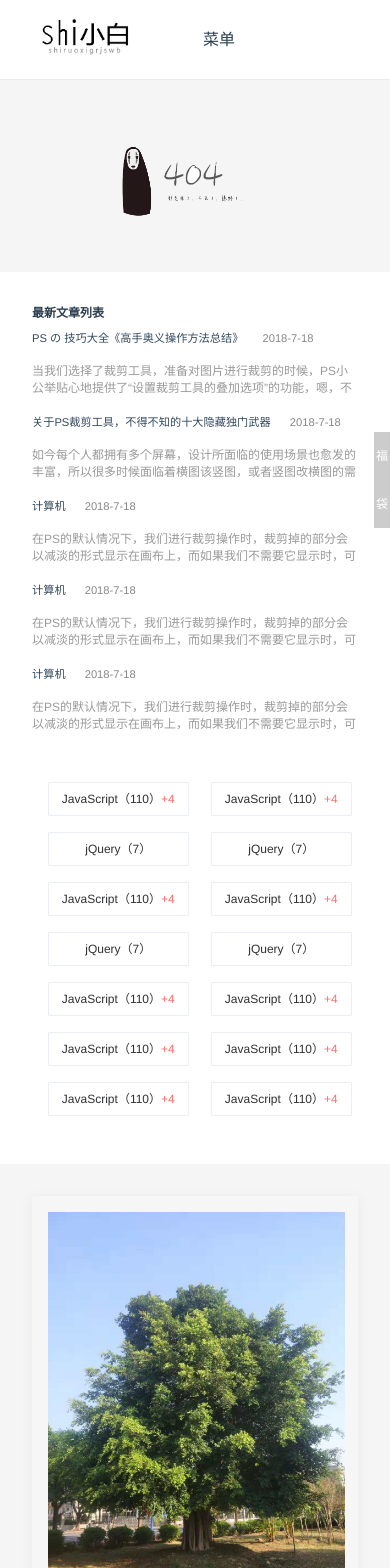
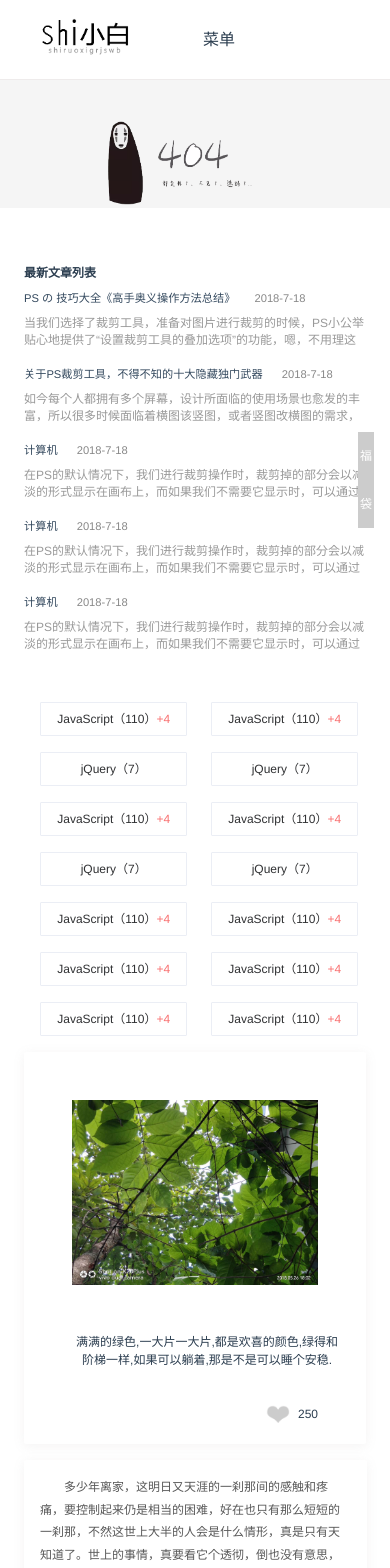
Before and after one commit to ShiRuoXi/blog-system, a Vue app: page /notes in a window 390 px wide. Shown: the top 1568 px of the page. Built offline with nearby package versions, Linux system fonts and the light colour scheme.

Commit message:
首页改为滚动屏，优化置顶页面缓慢上升的细节

```diff
--- a/package.json
+++ b/package.json
@@ -13,6 +13,7 @@
     "element-ui": "^2.4.6",
     "jquery": "^3.3.1",
     "vue": "^2.5.2",
+    "vue-awesome-swiper": "^3.1.3",
     "vue-router": "^3.0.1"
   },
   "devDependencies": {
--- a/src/App.vue
+++ b/src/App.vue
@@ -32,6 +32,7 @@
 
 <script>
   import mymenu from "../src/components/mymenu";
+  import $ from 'jquery'
   export default {
     name: 'App',
     components: {
@@ -41,18 +42,18 @@
       window.addEventListener('scroll', function() {
         var scrollTop = window.pageYOffset || document.documentElement.scrollTop || document.body.scrollTop;
         if (scrollTop > 0) {
-          document.getElementById("backtop").style.top = "-270px";
+          document.getElementById("backtop").style.top = "-270px"; //下垂的高度
         } else {
-          document.getElementById("backtop").style.top = "-900px";
+          document.getElementById("backtop").style.top = "-900px"; //上拉的高度
         }
       })
     },
     methods: {
       backHead: function() {
-        document.getElementById("backtop").style.top = "-900px";
-        document.documentElement.scrollTop = 0;
-        document.body.scrollTop = 0;
-        window.pageYOffset = 0;
+        var scrollTop = document.documentElement.scrollTop || document.body.scrollTop;
+        $('html,body').animate({
+          scrollTop: 0
+        }, 300)
       }
     }
   }
@@ -65,6 +66,7 @@
     /* line-height: 6rem; */
     padding: 0px !important;
     border-bottom: 1px solid rgb(238, 235, 235);
+    background-color: transparent;
   }
   .active {
     top: -270px !important;
@@ -143,7 +145,7 @@
     position: absolute;
     z-index: 999;
     top: 27rem;
-    right: 0;
+    right: 1rem;
   }
   .calendar {
     width: 1rem;
--- a/src/components/HomeArticle.vue
+++ b/src/components/HomeArticle.vue
@@ -107,14 +107,14 @@
     text-align: left;
     margin-left: 4rem;
     margin-right: 1rem;
-    padding-top: 4rem;
+    padding-top: 0rem;
   }
   .dt_text {
     padding-left: 1rem;
     color: #888;
   }
   .article {
-    margin: 2rem 0rem;
+    margin: 1.5rem 0rem;
   }
   .article dt {
     text-decoration: none;
@@ -122,7 +122,7 @@
     position: relative;
     color: #34495e;
     font-size: 1rem;
-    margin-bottom: 1rem;
+    margin-bottom: 0.5rem;
   }
   .article dd {
     text-decoration: none;
--- a/src/components/PictureAdaptation.vue
+++ b/src/components/PictureAdaptation.vue
@@ -1,17 +1,16 @@
 <template>
   <el-row :gutter="15">
-    <el-col :span="9" :xs="24">
+    <el-col :span="7" :xs="24">
       <div class="grid-content bg-purple best_layout " id="showImg">
         <!-- <h4>一周美图</h4> -->
-        <img id="bestPictures" src="../assets/2.jpg" class="bestPictures" @click="showImg()">
+        <img id="bestPictures" src="../assets/4.jpg" class="bestPictures" style=" width: 72%; padding: 3rem;" >
         <div id="comment">
           <div class="best_texe">满满的绿色,一大片一大片,都是欢喜的颜色,绿得和阶梯一样,如果可以躺着,那是不是可以睡个安稳.</div>
           <div class="like"><img @click="like=!like;count=like?count+1:count-1" :src="like?img2:img1"><span>{{count}}</span></div>
         </div>
       </div>
     </el-col>
-
-    <el-col :span="12" :xs="24">
+    <el-col :span="17" :xs="24">
       <div class="grid-content bg-purple-light">
         <div class="best_layout bestPictures sty_con" style="margin-top:0rem;">
           <p class="sty_con_p">{{name}}</p>
@@ -26,9 +25,7 @@
           <div style="text-align: right;padding-top:1rem;">______ 《万水千山总是情》 三毛</div>
         </div>
       </div>
-
     </el-col>
-
   </el-row>
 </template>
 
@@ -46,26 +43,6 @@
         state: false,
         name: "多少年离家，这明日又天涯的一刹那间的感触和疼痛，要控制起来仍是相当的困难，好在也只有那么短短的一刹那，不然这世上大半的人会是什么情形，真是只有天知道了。世上的事情，真要看它个透彻，倒也没有意思，能哭，总是好事情",
       }
-    },
-    mounted: function() {},
-    methods: {
-      showImg: function() {
-        var whidth = document.documentElement.clientWidth;
-        if (whidth > 500) {
-          var height = document.getElementById("bestPictures").height > 300 ? true : false;
-          if (this.state) {
-            document.getElementById("showImg").classList.remove("showImg");
-            document.getElementById("comment").classList.remove("comment");
-            document.getElementById("showImg").className = "best_layout";
-            document.getElementById("bestPictures").style.width = height ? "80%" : "30%";
-          } else {
-            document.getElementById("showImg").className = "showImg";
-            document.getElementById("comment").className = "comment";
-            document.getElementById("bestPictures").style.width = height ? "30%" : "50%";
-          }
-          this.state = !this.state;
-        }
-      }
     }
   }
 </script>
--- a/src/components/TrillianAstra.vue
+++ b/src/components/TrillianAstra.vue
@@ -30,10 +30,8 @@
                     <a>学习</a>
                     <a>恋爱</a>
                     <a>规划</a>
-                    <a>灵感</a>
                   </div>
                   <div>
-                    <a>学习</a>
                     <a>恋爱</a>
                     <a>规划</a>
                     <a>灵感</a>
@@ -49,12 +47,14 @@
 </template>
 
 <script>
+  import $ from 'jquery'
   export default {
     name: 'TrillianAstra',
     data: function() {
       return {
         chatSwitch: false,
         menuSwitch: false,
+        msgfromfa:['msgfromfa'],
         items: [{
           message: '你好',
           class: 'me'
@@ -78,19 +78,20 @@
       showInfo: function() {
         let state = true;
         var list = this.items;
-        window.addEventListener('scroll', function() {
-          var distance = document.getElementById("shouji").offsetTop || document.getElementById("shouji").body.offsetTop;
-          var scrollTop = document.documentElement.scrollTop || document.body.scrollTop;
-          if (scrollTop> (distance-150) && state) {
-            list.push({
-              message: '很高兴认识你!',
-              class: 'me'
-            });
-            state = false;
-            window.removeEventListener;
-          }
-        })
-        this.items = list;
+        // window.addEventListener('scroll', function() {
+
+        //   var distance = document.getElementById("shouji").offsetTop || document.getElementById("shouji").body.offsetTop;
+        //   var scrollTop = document.documentElement.scrollTop || document.body.scrollTop;
+        //   if (scrollTop > (distance - 150) && state) {
+        //     list.push({
+        //       message: '很高兴认识你!',
+        //       class: 'me'
+        //     });
+        //     state = false;
+        //     window.removeEventListener;
+        //   }
+        // })
+        // this.items = list;
       }
     }
   }
@@ -104,7 +105,7 @@
     width: 3rem;
     height: 2rem;
     display: inline-block;
-    padding: 1rem 0.685rem;
+    padding: 0.685rem;
     /* border: 1px solid #ccc; */
     text-align: center;
     cursor: pointer;
@@ -116,16 +117,16 @@
   .msg_end {
     border-left: 1px solid #dacbb9;
     position: relative;
-    top: -33.05rem;
-    width: 93.1%;
+    top: -29.05rem;
+    width: 92.2%;
     margin-left: 10px;
-    height: 31rem;
+    height: 26rem;
     background-color: rgba(0, 0, 0, 0.5);
   }
   .convo {
     margin: auto;
-    height: 37rem;
-    width: 20rem;
+    height: 33rem;
+    width: 18rem;
     border: 1px solid #dacbb9;
     box-shadow: 0px 1px 12px 3px rgb(255, 251, 251);
     border-radius: 2rem;
@@ -142,13 +143,14 @@
   .property_page {
     background-color: #fff;
     border-radius: 3px;
-    height: 33rem;
+    height: 29rem;
     border: 1px solid #dacbb9;
     margin: 2rem .625rem;
     /* box-shadow: inset 0px -1px 30px #99dad794; */
   }
   ul.chat-thread {
-    height: 24.5rem;
+    text-align: left;
+    height: 21rem;
     overflow: auto;
     padding: 2rem 0.5rem;
     background-color: rgba(211, 235, 235, 0.56);
@@ -166,12 +168,13 @@
     height: 4px;
   }
   .sent_div {
+    text-align: left;
     color: #ccc;
     padding-left: 1rem;
     padding-top: 0.2rem;
     border-top: 1px solid rgb(236, 234, 234);
     font-size: 0.8rem;
-    line-height: 2.2rem;
+    line-height: 2rem;
   }
   .chat-thread li div {
     color: #666;
--- a/src/main.js
+++ b/src/main.js
@@ -5,6 +5,7 @@ import App from './App'
 import router from './router'
  import ElementUI from 'element-ui'
  import 'element-ui/lib/theme-chalk/index.css'
+
  Vue.use(ElementUI)
 
 Vue.config.productionTip = false
--- a/src/page/index.vue
+++ b/src/page/index.vue
@@ -1,25 +1,26 @@
-
 <template>
   <el-container>
     <el-main class="el-main">
-      <div class="backgroundCode backgroundCode_a list_layout  slideshow ">
-     <HomePage></HomePage>
-      </div>
-      <div class="backgroundCode backgroundCode_b list_layout">
-        <HomeArticle class=""></HomeArticle>
-      </div>
-      <div class="backgroundCode backgroundCode_a list_layout " style="height:100%;">
-        <PictureAdaptation></PictureAdaptation>
-      </div>
-       <div class="backgroundCode backgroundCode_b list_layout">
-        <TrillianAstra></TrillianAstra>
-      </div>
+      <swiper id="swiperBox" v-bind:options="swiperOption" ref="mySwiper">
+        <swiper-slide class="swiper-slide" v-for="(item, index) in list" :key="index">
+          <div class="page">
+            <HomePage v-show="item==0"></HomePage>
+            <HomeArticle v-show="item==1" class="let_padding bott" style="text-align:left;"></HomeArticle>
+            <PictureAdaptation v-show="item==2" class="let_padding"></PictureAdaptation>
+            <TrillianAstra v-show="item==3" :msgfromfa="item==3?true:false" style="padding:3rem;"></TrillianAstra>
+          </div>
+        </swiper-slide>
+      </swiper>
     </el-main>
-    <el-footer style="padding-top:1rem">京ICP证030173号</el-footer>
   </el-container>
 </template>
+
+
 <script>
-
+  import {
+    swiper,
+    swiperSlide
+  } from 'vue-awesome-swiper'
   import HomeArticle from '../components/HomeArticle';
   import PictureAdaptation from '../components/PictureAdaptation';
   import HomePage from '../components/HomePage';
@@ -29,11 +30,76 @@
       HomeArticle,
       PictureAdaptation,
       HomePage,
-      TrillianAstra
-    }
+      TrillianAstra,
+      swiper,
+      swiperSlide
+    },
+    data() {
+      return {
+        list: [], //轮换列表
+        index: "",
+        swiperOption: {
+          notNextTick: true,
+          direction: 'vertical',
+          grabCursor: true,
+          setWrapperSize: true, //Swiper使用flexbox布局(display: flex)，开启这个设定会在Wrapper上添加等于slides相加的宽或高，在对flexbox布局的支持不是很好的浏览器中可能需要用到。
+          autoHeight: true,
+          slidesPerView: 1,
+          mousewheel: true, //开启鼠标滚轮控制Swiper切换。可设置鼠标选项，默认值fals
+          mousewheelControl: true, //同上
+          height: window.innerHeight, // 高度设置，占满设备高度
+          // preventClicksPropagation: false, //阻止click冒泡。拖动Swiper时阻止click事件。
+          // simulateTouch: false, //鼠标模拟手机触摸。默认为true，Swiper接受鼠标点击、拖动。
+          resistanceRatio: 0, //抵抗率。边缘抵抗力的大小比例。值越小抵抗越大越难将slide拖离边缘，0时完全无法拖离。本业务需要
+          observeParents: true, //将observe应用于Swiper的父元素。当Swiper的父元素变化时，例如window.resize，Swiper更新
+          on: {
+            //监听滑动切换事件，返回swiper对象
+            slideChange: () => {
+              let swiper = this.$refs.mySwiper.swiper;
+            }
+            // ,
+            // slideChangeTransitionEnd: function() {
+            //  this.index = this.activeIndex;
+            // }
+          }
+        }
+      }
+    },
+    created() {
+      this.list = [0, 1, 2, 3];
+    },
+    computed: {
+      swiper() {
+        return this.$refs.mySwiper.swiper
+      }
+    },
+    mounted() {}
   }
 </script>
 <style scoped>
+
   @import url("../../static/css/index.css");
-
+  .el-main {
+    overflow: hidden;
+  }
+  .swiper-slide:nth-child(2n) {
+    background: #fff;
+  }
+  .swiper-slide:nth-child(2n-1) {
+    background: #f5f5f5;
+  }
+  @media (max-width: 500px) {
+    .swiper-slide {
+      height: 10rem !important;
+    }
+    .swiper-slide:nth-child(2n-1) {
+      background: #fff;
+    }
+    .let_padding {
+      padding: 1.5rem;
+    }
+  }
+  body {
+    overflow: hidden;
+  }
 </style>
--- a/src/page/picture.vue
+++ b/src/page/picture.vue
@@ -1,5 +1,3 @@
-
-
 <template>
   <div id="all_user" style="height: 42rem;">
     <el-row>
--- a/src/router/index.js
+++ b/src/router/index.js
@@ -9,6 +9,8 @@ import explainList from '@/page/explainList'
 import desultory from '@/page/desultory'
 import special from '@/page/special'
 
+import vueAwesomeSwiper from 'vue-awesome-swiper'
+Vue.use(vueAwesomeSwiper);
 Vue.use(Router)
 
 export default new Router({
--- a/static/css/PictureAdaptation.css
+++ b/static/css/PictureAdaptation.css
@@ -16,7 +16,7 @@
 }
 
 .bestPictures {
-  padding: 3rem;
+  padding: 2rem;
   display: block;
   width: 80%;
   height: auto;
@@ -52,13 +52,6 @@
   padding-left: 0.5rem;
 }
 
-.showImg {
-  position: absolute;
-  z-index: 777;
-  background-color: #eeeced;
-  box-shadow: 0 2px 12px 0 rgba(181, 178, 178, 0.57);
-  width: 95%;
-}
 
 .showImg img {
   display: inline-block;
@@ -88,7 +81,7 @@
 
 .sty_con {
   max-height: 8rem;
-   margin-top: 1rem;
+   margin-top: 3rem;
    margin-left: 2rem;
 }
 
--- a/static/css/index.css
+++ b/static/css/index.css
@@ -1,5 +1,5 @@
 .el-main {
-  padding: 0;
+  padding: 0!important;
 }
 
 
@@ -11,7 +11,7 @@
 
 .backgroundCode_a {
   background-color: #f5f5f5;
-  display:i nline-block;
+  display: i nline-block;
 }
 
 .backgroundCode_b {
@@ -25,11 +25,6 @@
 
 }
 
-
-@media (max-width: 500px) {
-  .slideshow {
-    height: 13vh;
-  }
-  .backgroundCode{height: 100%;}
-
+.let_padding {
+  padding: 5rem;
 }
```
Also changed, not shown: src/page/explainList.vue (+15 -1 lines), 2 other files (tests, documents, lock files or other folders).
